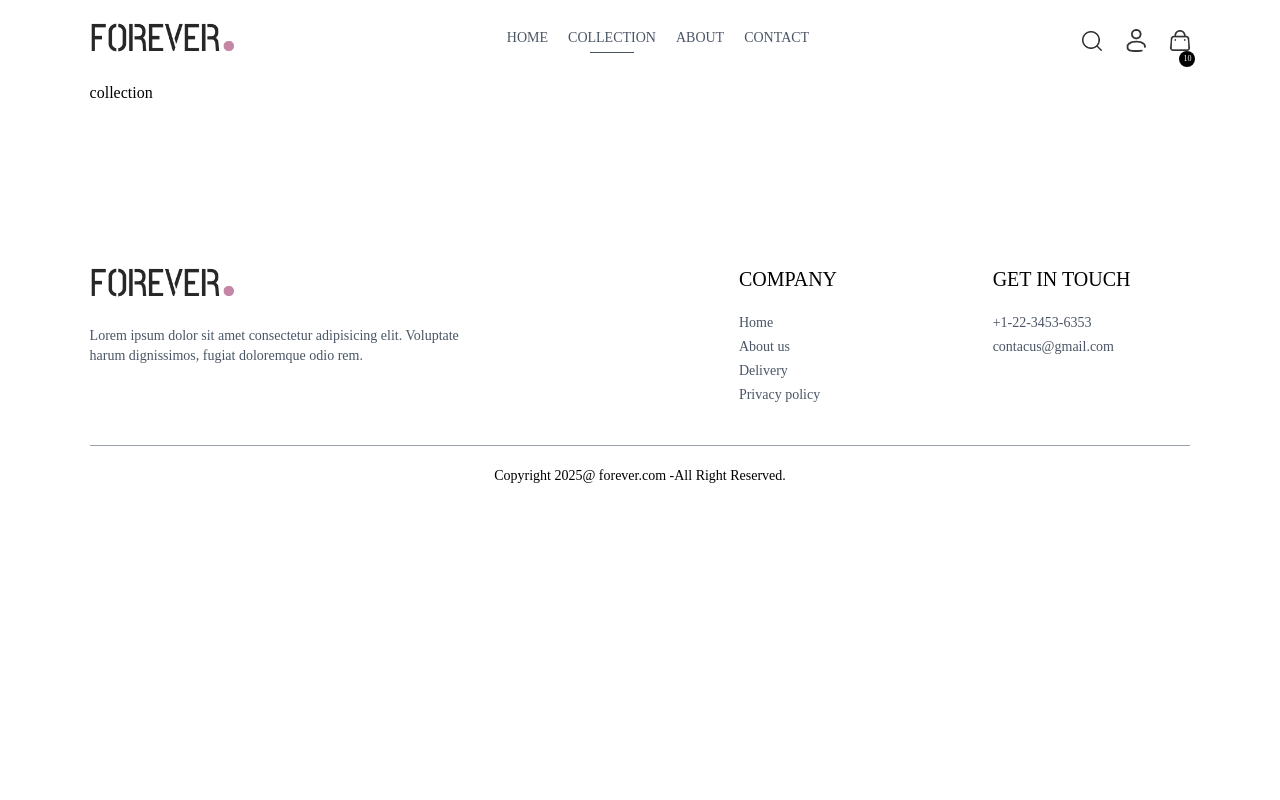
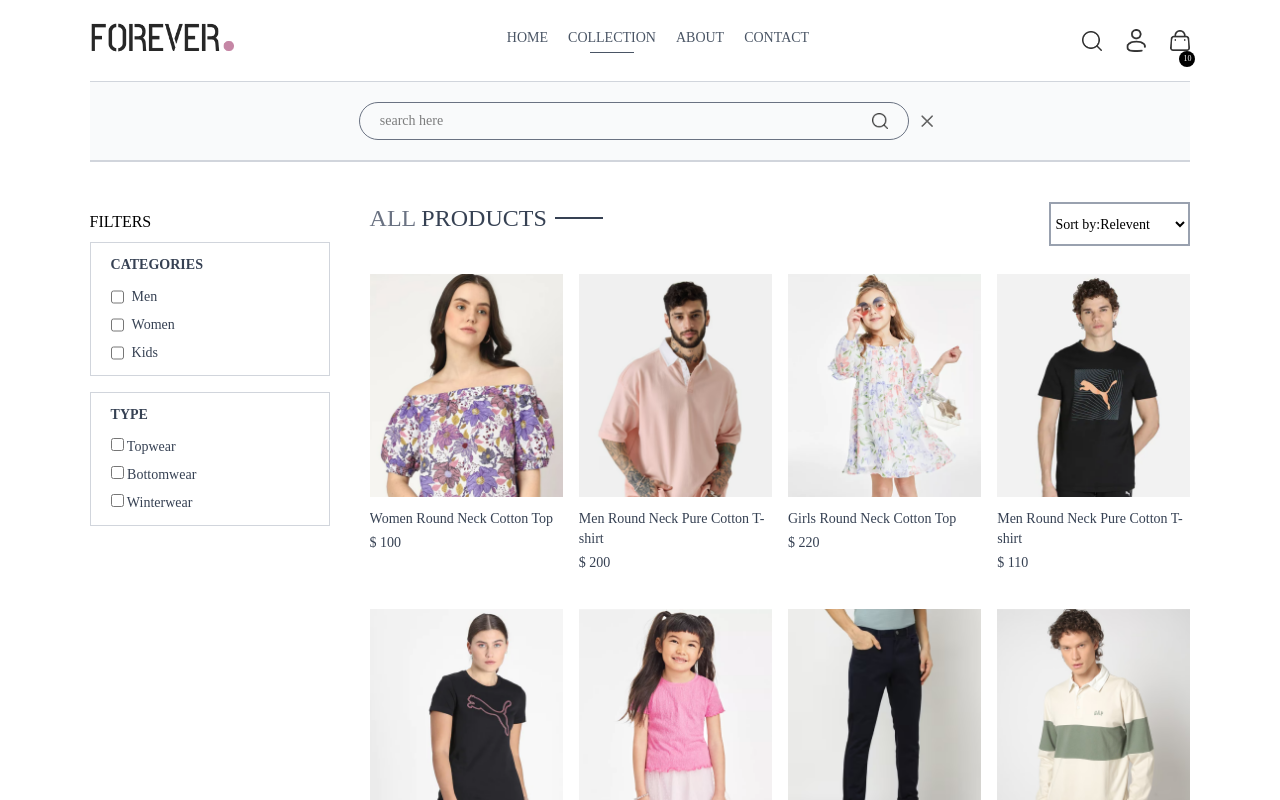
Before and after one commit to Salmaan-faris/Ecommerce_App, a React (Vite) app in the folder frontend/: page /collections in a window 1280 px wide. Both pictures are taken after a click on the picture 1092 px from the left and 40 px from the top of the page. Shown: the top 800 px of the page. Built offline with nearby package versions, Linux system fonts and the light colour scheme; a web font is replaced by a local one.

Commit message:
collection and searchbar completed ,then productdata started

```diff
--- a/frontend/src/App.jsx
+++ b/frontend/src/App.jsx
@@ -10,11 +10,13 @@ import Order from './pages/Order'
 import Product from './pages/product'
 import Navbar from './component/Navbar'
 import Footer from './component/Footer'
+import SearchBar from './component/Search'
 
 function App() {
   return (
    <div className='px-4 sm:px-[5vw] md:px-[7vw] 1g:px-[9vw] '>
     <Navbar/>
+    <SearchBar/>
     <Routes>
       <Route path='/' element={<Home/>} / >
       <Route path='/about' element={<About/>} / >
@@ -23,7 +25,7 @@ function App() {
       <Route path='/contact' element={<Contact/>} / >
       <Route path='/placeorder' element={<Placeorder/>} / >
       <Route path='/order' element={<Order/>} / >
-      <Route path='/product' element={<Product/>} / >
+      <Route path='/products/:productId' element={<Product/>} / >
     </Routes>
     <Footer/>
 
--- a/frontend/src/component/Navbar.jsx
+++ b/frontend/src/component/Navbar.jsx
@@ -1,10 +1,12 @@
-import React, { useState } from 'react'
+import React, { useContext, useState } from 'react'
 import {assets} from '../assets/assets'
 import {Link, NavLink } from 'react-router-dom'
+import { Shopcontext } from '../context/ShopContext'
 
 function Navbar() {
 
     const [menuvis, setMenuvis] = useState(false)
+    const {setSearch , setShowSearch} =  useContext(Shopcontext)
 
   return (
     <div className='flex justify-between items-center py-5 font-medium'>
@@ -31,7 +33,7 @@ function Navbar() {
 
       </ul>
       <div className="flex items-center gap-6">
-        <img src={assets.search_icon} alt="" className='w-5 cursor-pointer' />
+        <img onClick={()=>{setShowSearch(true)}} src={assets.search_icon} alt="" className='w-5 cursor-pointer' />
         <div className="group relative">
             <img src={assets.profile_icon} alt="" className='w-5 cursor-pointer' />
             <div className="dropdown-menu group-hover:block hidden absolute right-0 pt-4">
--- /dev/null
+++ b/frontend/src/component/Search.jsx
@@ -0,0 +1,32 @@
+import React, { useContext, useEffect, useState } from 'react'
+import { Shopcontext } from '../context/ShopContext'
+import { assets } from '../assets/assets'
+import { useLocation } from 'react-router-dom'
+
+function SearchBar() {
+
+    const {search ,setSearch , showSearch, setShowSearch}= useContext(Shopcontext)
+    const [visible , setVisible] = useState(false)
+    const location = useLocation()
+
+    useEffect(()=>{
+      if( location.pathname.includes('collections')){
+        setVisible(true)
+
+      }else{
+        setVisible(false)
+      }
+    },[location])
+
+  return showSearch && visible ? (
+    <div className='border-t border-b border-gray-300 bg-gray-50 text-center '>
+      <div className='my-5 border border-gray-500 px-5 inline-flex items-center justify-center  rounded-full mx-3 w-3/2 py-2 sm:w-1/2 '>
+        <input value={search} onChange={(e)=>{setSearch(e.target.value)}} type="text" placeholder='search here' className='flex-1 outline-none bg-inherit text-sm' />
+        <img src={assets.search_icon} className='w-4' alt="" />
+      </div>
+      <img src={assets.cross_icon} className='inline w-3 cursor-pointer' onClick={()=>{setShowSearch(false)}} alt="" />
+    </div>
+  ) : null
+}
+
+export default SearchBar
--- a/frontend/src/context/ShopContext.jsx
+++ b/frontend/src/context/ShopContext.jsx
@@ -1,4 +1,4 @@
-import { createContext } from "react";
+import { createContext, useState } from "react";
 import { products } from "../assets/assets";
 
 export const Shopcontext = createContext();
@@ -7,11 +7,18 @@ const ShopcontextProvider =(props)=>{
 
     const currency = '$'
     const delivery_fee = 10;
+    const [search ,setSearch ] =useState('')
+    const [showSearch,setShowSearch] = useState(false)
 
     const value ={
         products,
         currency,
         delivery_fee,
+        search,
+        setSearch,
+        showSearch,
+        setShowSearch,
+
     }
     return(
         <Shopcontext.Provider value={value}>
--- a/frontend/src/index.css
+++ b/frontend/src/index.css
@@ -16,6 +16,10 @@ a.active hr{
     font-style: normal;
   }
 
+  ::-webkit-scrollbar{
+    display: none;
+  }
+
   @media (max-width:640px){
     a.active{
         background: rgb(33, 31, 31);
--- a/frontend/src/pages/Collections.jsx
+++ b/frontend/src/pages/Collections.jsx
@@ -1,9 +1,148 @@
-import React from 'react'
+import React, { useContext, useEffect, useState } from 'react'
+import {Shopcontext } from '../context/ShopContext'
+import { assets } from '../assets/assets'
+import Title from '../component/Title'
+import Productitems from '../component/Productitems'
 
 function Collections() {
-  return (
-    <div>
-      <h3>collection</h3>
+
+    const {products ,search , showSearch} = useContext(Shopcontext)
+    const [showfilter, setShowfilter]= useState(false)
+    const [filterProducts,setFilterProducts] = useState([])
+    const [category,setCatogory] = useState([])
+    const [subcategory,setSubCatogory] = useState([])
+    const [sortType, setSortType] = useState('relevent')
+
+    const togglecategory =(e)=>{
+      if(category.includes(e.target.value)){
+           setCatogory(prev=>prev.filter(item=> item !== e.target.value))
+      }else{
+        setCatogory(prev=>[...prev, e.target.value])
+      }
+    }
+
+    const togglesubcategory=(e)=>{
+      if(subcategory.includes(e.target.value)){
+        setSubCatogory(prev=> prev.filter(item=> item !==e.target.value))
+      }else{
+        setSubCatogory(prev=> [...prev,e.target.value])
+      }
+    }
+
+    const applyFilter=()=>{
+
+      let productfilter= products.slice()
+
+      if(showSearch && search){
+        productfilter = productfilter.filter(item=> item.name.toLowerCase().includes(search.toLowerCase()))
+
+      }
+
+      if(category.length > 0){
+          productfilter= productfilter.filter(item=> category.includes(item.category))
+      }
+
+      if(subcategory.length > 0 ){
+        productfilter=productfilter.filter(item=> subcategory.includes(item.subCategory))
+      }
+      setFilterProducts(productfilter)
+
+    }
+
+    const sortproducts=()=>{
+      let sortCopy = filterProducts.slice();
+
+      switch(sortType){
+        case 'lowtohigh':
+          setFilterProducts(sortCopy.sort((a,b)=>(a.price - b.price)))
+          break;
+
+        case 'hightolow':
+          setFilterProducts(sortCopy.sort((a,b)=>(b.price - a.price)))
+          break;
+
+        default :
+           applyFilter()
+           break;
+      }
+    }
+
+
+    useEffect(()=>{
+      applyFilter()
+    },[category ,subcategory , search ,showSearch])
+
+   useEffect(()=>{
+    sortproducts()
+   },[sortType])
+
+    return (
+    <div className='pt-10 border-t border-gray-300 flex flex-col gap-1 sm:gap-10 sm:flex-row'>
+      {/* filter option */}
+      <div className='min-w-60'>
+        <p onClick={()=>{setShowfilter(!showfilter)}} className=' gap-2 my-2 flex items-center cursor-pointer'>FILTERS
+
+          <img src={assets.dropdown_icon} alt="" className={`my-2 h-3 ${showfilter ? 'rotate-90':''} sm:hidden`} />
+        </p>
+     {/* catrgory filter */}
+         <div className={`border border-gray-300 pl-5 py-3  text-gray-700  ${showfilter ? '':'hidden'} sm:block`}>
+            <p className='mb-3 text-sm font-bold'>CATEGORIES</p>
+            <div className='flex flex-col gap-2 text-sm font-light text-gray-700'>
+               <p className='flex gap-2'>
+                <input type="checkbox" value={'Men'} onChange={togglecategory} />Men
+               </p>
+
+               <p className='flex gap-2'>
+                <input type="checkbox" value={'Women'} onChange={togglecategory} />Women
+               </p>
+
+               <p className='flex gap-2'>
+                <input type="checkbox" value={'Kids'} onChange={togglecategory} />Kids
+               </p>
+            </div>
+
+         </div>
+
+
+          <div className={`border border-gray-300 pl-5 py-3  text-gray-700 mt-4 ${showfilter ? '':'hidden'} sm:block`}>
+            <p className='mb-3 text-sm font-bold'>
+              TYPE
+            </p>
+            <div className='flex flex-col gap-2 text-sm font-medium text-gray-700'>
+              <p className='gap-2'>
+                <input type="checkbox" value={'Topwear'} onChange={togglesubcategory} /> Topwear
+              </p>
+              <p className='gap-2'>
+                <input type="checkbox" value={'Bottomwear'} onChange={togglesubcategory} /> Bottomwear
+              </p>
+              <p className='gap-2'>
+                <input type="checkbox" value={'Winterwear'} onChange={togglesubcategory} /> Winterwear
+              </p>
+
+            </div>
+          </div>
+
+      </div>
+      <div className='flex-1'>
+        <div className='flex justify-between text-base mb-4 sm:text-2xl'>
+           <Title text1={'ALL'} text2={'PRODUCTS'} />
+           {/* product sort */}
+           <select onChange={(e)=>(setSortType(e.target.value))} className='border-2 border-gray-400 text-sm py-0' >
+             <option value="relevent"> Sort by:Relevent</option>
+             <option value="hightolow">Sort by:High to Low</option>
+             <option value="lowtohigh">Sort by:Low to High</option>
+           </select>
+
+        </div>
+        {/* map products */}
+        <div className='grid grid-cols-2 md:grid-cols-3 lg:grid-cols-4 gap-4 gap-y-6'>
+          {
+            filterProducts.map((item,index)=>(
+              <Productitems key={index} id={item._id} name={item.name} image={item.image} price={item.price} />
+            ))
+          }
+        </div>
+      </div>
     </div>
   )
 }
--- a/frontend/src/pages/Product.jsx
+++ b/frontend/src/pages/Product.jsx
@@ -1,11 +1,69 @@
-import React from 'react'
+import React, { useContext, useEffect, useState } from 'react'
+import { useParams } from 'react-router-dom'
+import { Shopcontext } from '../context/ShopContext'
+import { assets } from '../assets/assets'
 
 function Product() {
-  return (
-    <div>
-      <h3>product</h3>
+
+  const {productId} = useParams()
+  const [productData, setProductData] = useState(false)
+  const {products,currency}=useContext(Shopcontext)
+  const [imageData,setImageData] = useState('')
+
+  const fetchProductData = async ()=>{
+     products.map ((item )=> {
+      if(item._id === productId){
+        setProductData(item)
+        setImageData(item.image[0])
+        console.log(item);
+
+
+
+        return null;
+
+      }
+    })
+
+
+  }
+
+  useEffect(()=>{
+    fetchProductData()
+  },[productId, products])
+
+
+  return productData ? (
+    <div className='border-t border-gray-300 pt-10 transition-opacity ease-in duration-500 opacity-100'>
+      <div className="flex gap-12 sm:gap-12 flex-col sm:flex-row" >
+        <div className="flex flex-1 flex-col-reverse gap-3 sm:flex-row">
+          <div className="flex  sm:flex-col overflow-x-auto sm:overflow-y-scroll justify-between sm:justify-normal sm:w-[18.7%] w-full ">
+             {
+              productData.image.map((item ,index)=>(
+                <img onClick={()=>(setImageData(item))} src={item} key={index} className='w-[22%] p-2 cursor-pointer sm:w-full sm:mb-3 ' alt="" />
+              ))
+             }
+          </div>
+          <div className="w-full sm:w-[80%] ">\
+            <img  src={imageData} className='w-full h-auto' alt="" />
+          </div>
+        </div>
+        {/* ----------product info----------- */}
+        <div className="flex-1">
+           <h3 className='font-medium text-2xl mt-2'>{productData.name}</h3>
+           <div className='flex items-center gap-2 mt-2'>
+            <img src={assets.star_icon} alt="" className='w-3.5'/>
+            <img src={assets.star_icon} alt="" className='w-3.5' />
+            <img src={assets.star_icon} alt="" className='w-3.5'/>
+            <img src={assets.star_icon} alt="" className='w-3.5' />
+            <img src={assets.star_dull_icon} alt="" className='w-3.5' />
+            <p className='pl-2'>(123)</p>
+           </div>
+           <p className="font-medium mt-5 text-3xl">{currency}{productData.price}</p>
+           <p className='text-gray-500 mt-5 md:w-4/5 '>{productData.description}</p>
+        </div>
+      </div>
     </div>
-  )
+  ) : <div className="opacity-0"></div>
 }
 
 export default Product
```
